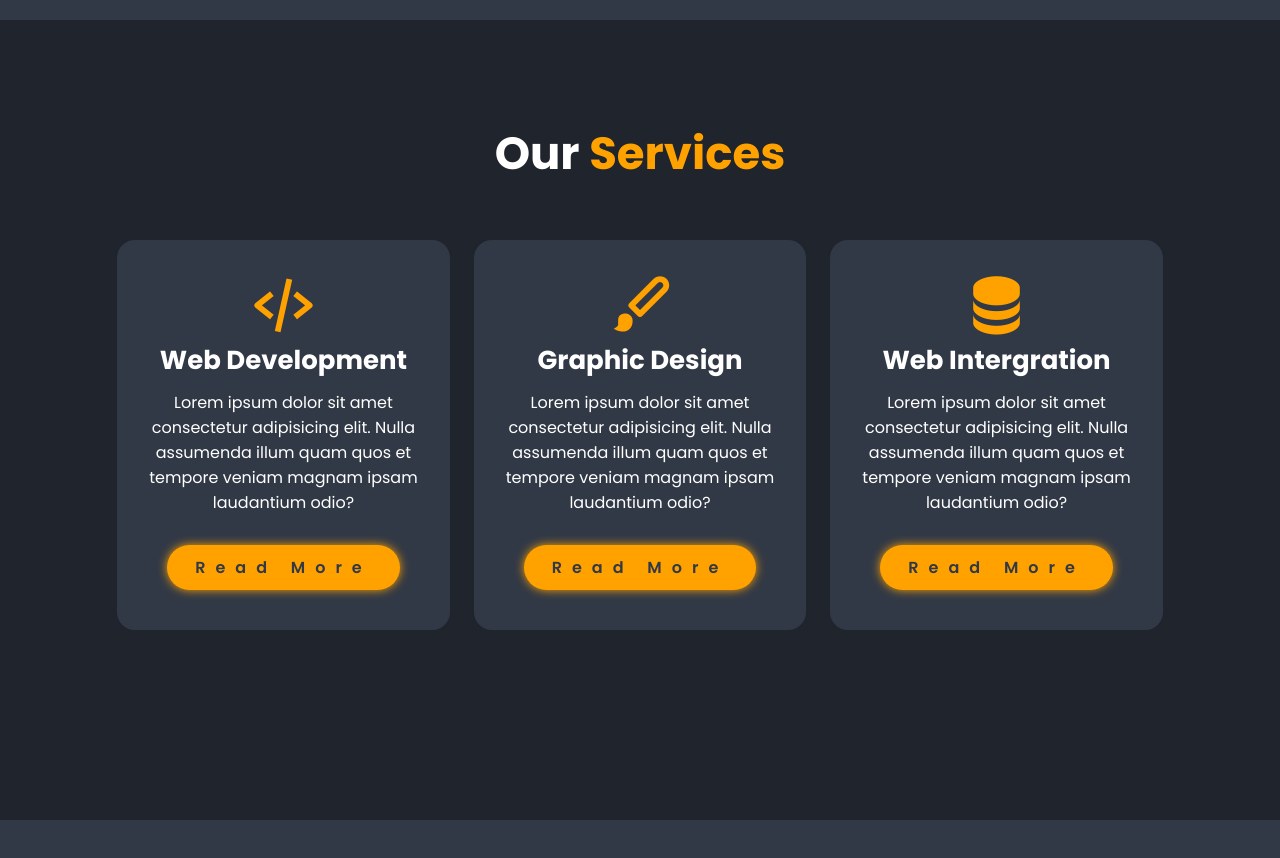
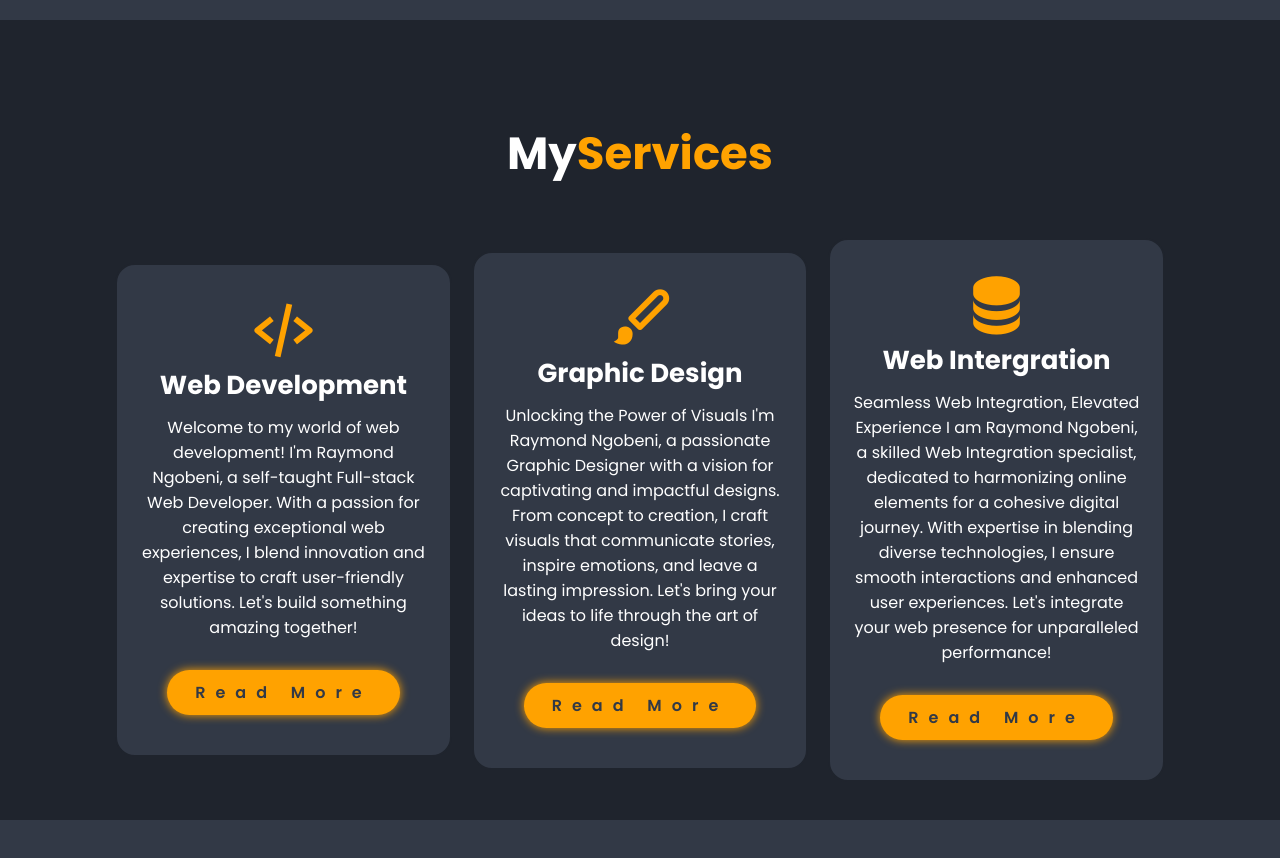
Before and after one commit to Ubaton/My-Portfolio, a plain HTML site: page index.html in a window 1280 px wide. Shown: the part 1580-2438 px from the top of the page. Drawn offline with nearby package versions, Linux system fonts and the light colour scheme.

Commit message:
v-0.1.14

```diff
--- a/index.html
+++ b/index.html
@@ -104,16 +104,18 @@
     </section>
 
     <section class="services" id="services">
-      <h2 class="heading">Our <span>Services</span></h2>
+      <h2 class="heading">My<span>Services</span></h2>
 
       <div class="services-container">
         <div class="services-box">
           <i class="bx bx-code-alt"></i>
           <h3>Web Development</h3>
           <p>
-            Lorem ipsum dolor sit amet consectetur adipisicing elit. Nulla
-            assumenda illum quam quos et tempore veniam magnam ipsam laudantium
-            odio?
+            Welcome to my world of web development!
+
+            I'm Raymond Ngobeni, a self-taught Full-stack Web Developer. With a passion for creating exceptional web experiences, I blend innovation and expertise to craft user-friendly solutions.
+
+            Let's build something amazing together!
           </p>
           <a href="#" class="btn">Read More</a>
         </div>
@@ -122,9 +124,11 @@
           <i class="bx bxs-paint"></i>
           <h3>Graphic Design</h3>
           <p>
-            Lorem ipsum dolor sit amet consectetur adipisicing elit. Nulla
-            assumenda illum quam quos et tempore veniam magnam ipsam laudantium
-            odio?
+            Unlocking the Power of Visuals
+
+            I'm Raymond Ngobeni, a passionate Graphic Designer with a vision for captivating and impactful designs. From concept to creation, I craft visuals that communicate stories, inspire emotions, and leave a lasting impression.
+
+            Let's bring your ideas to life through the art of design!
           </p>
           <a href="#" class="btn">Read More</a>
         </div>
@@ -133,9 +137,11 @@
           <i class="bx bxs-data"></i>
           <h3>Web Intergration</h3>
           <p>
-            Lorem ipsum dolor sit amet consectetur adipisicing elit. Nulla
-            assumenda illum quam quos et tempore veniam magnam ipsam laudantium
-            odio?
+          Seamless Web Integration, Elevated Experience
+
+          I am Raymond Ngobeni, a skilled Web Integration specialist, dedicated to harmonizing online elements for a cohesive digital journey. With expertise in blending diverse technologies, I ensure smooth interactions and enhanced user experiences.
+
+          Let's integrate your web presence for unparalleled performance!
           </p>
           <a href="#" class="btn">Read More</a>
         </div>
```
